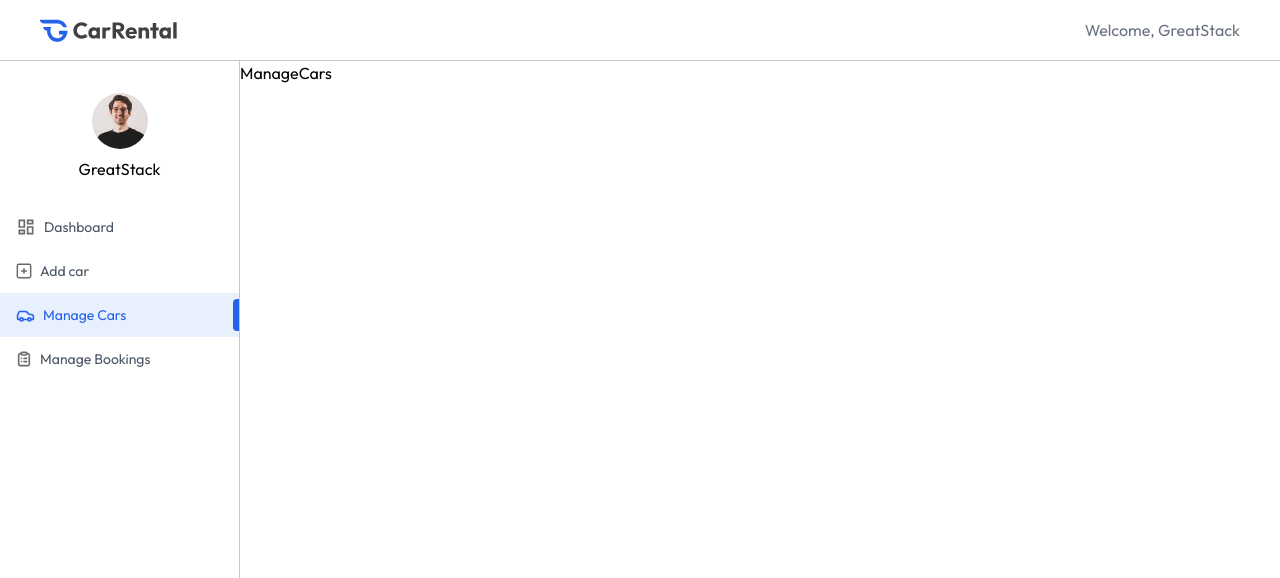
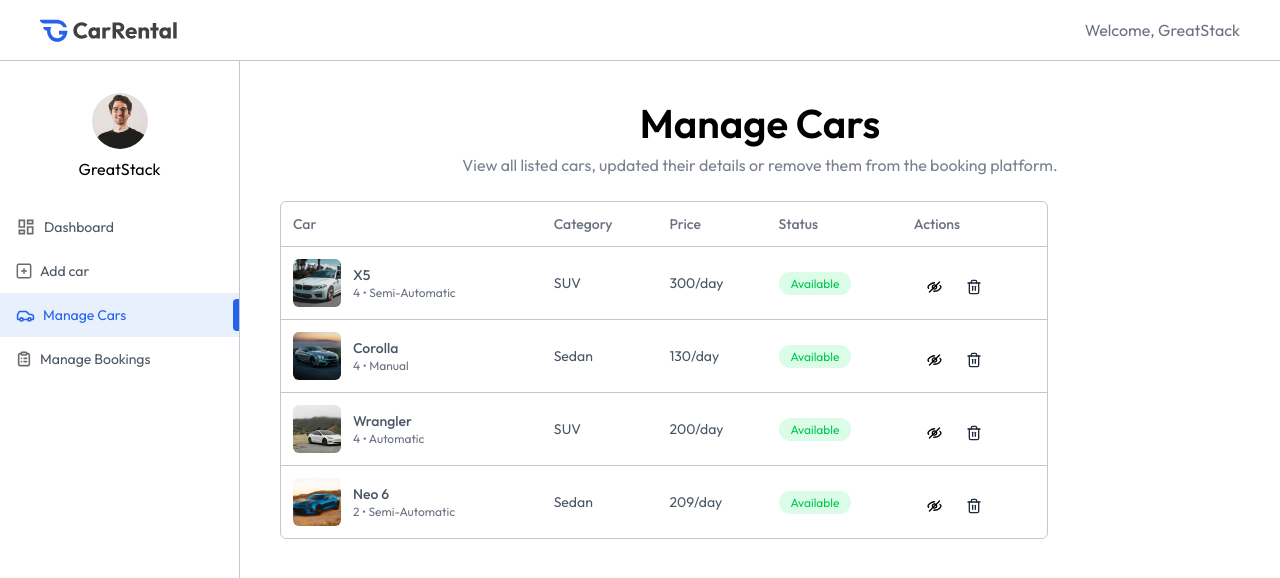
Before and after one commit to kumarnaidukarri/CarRental, a React (Vite) app: page /owner/manage-cars in a window 1280 px wide. Shown: the top 578 px of the page. Built offline with nearby package versions, Linux system fonts and the light colour scheme.

Commit message:
7.4 - 'Manage Cars Component' in Owner Dashboard Page

```diff
--- a/src/pages/owner/ManageCars.jsx
+++ b/src/pages/owner/ManageCars.jsx
@@ -1,5 +1,90 @@
+import { useEffect, useState } from "react";
+
+// my modules and components
+import { assets, dummyCarData } from "../../assets/assets.js";
+import Title from "../../components/Title.jsx";
+
 const ManageCars = () => {
-  return <div>ManageCars</div>;
+  const currency = import.meta.env.VITE_CURRENCY;
+  const [cars, setCars] = useState([]);
+
+  const fetchOwnerCars = async () => {
+    setCars(dummyCarData); // updates the state
+  };
+  useEffect(() => {
+    fetchOwnerCars();
+  }, []);
+
+  return (
+    <div className="px4 pt-10 md:px-10 w-full">
+      <Title
+        title={"Manage Cars"}
+        subTitle={
+          "View all listed cars, updated their details or remove them from the booking platform."
+        }
+      />
+      <div className="max-w-3xl w-full rounded-md overflow-hidden border border-borderColor mt-6">
+        <table className="w-full border-collapse text-left text-sm text-gray-600">
+          <thead className="text-gray-500">
+            <tr>
+              <th className="p-3 font-medium">Car</th>
+              <th className="p-3 font-medium max-md:hidden">Category</th>
+              <th className="p-3 font-medium">Price</th>
+              <th className="p-3 font-medium max-md:hidden">Status</th>
+              <th className="p-3 font-medium">Actions</th>
+            </tr>
+          </thead>
+          <tbody>
+            {cars.map((car, index) => (
+              <tr key={index} className="border-t border-borderColor">
+                <td className="p-3 flex items-center gap-3">
+                  <img
+                    src={car.image}
+                    alt=""
+                    className="h-12 w-12 aspect-square rounded-md object-cover"
+                  />
+                  <div className="max-md:hidden">
+                    <p className="font-medium">
+                      {car.band} {car.model}
+                    </p>
+                    <p className="text-xs text-gray-500">
+                      {car.seating_capacity} {" • "} {car.transmission}
+                    </p>
+                  </div>
+                </td>
+
+                <td className="p-3 max-md:hidden">{car.category}</td>
+                <td className="p-3">
+                  {currency} {car.pricePerDay}/day
+                </td>
+                <td className="p-3 max-md:hidden">
+                  <span
+                    className={`px-3 py-1 rounded-full text-xs  ${car.isAvailable ? "bg-green-100 text-green-500" : "bg-red-100 text-red-500"}`}
+                  >
+                    {car.isAvailable ? "Available" : "Unavailable"}
+                  </span>
+                </td>
+                <td className="flex items-center p-3">
+                  <img
+                    src={
+                      car.isAvailable ? assets.eye_close_icon : assets.eye_icon
+                    }
+                    alt=""
+                    className="cursor-pointer"
+                  />
+                  <img
+                    src={assets.delete_icon}
+                    alt=""
+                    className="cursor-pointer"
+                  />
+                </td>
+              </tr>
+            ))}
+          </tbody>
+        </table>
+      </div>
+    </div>
+  );
 };
 
 export default ManageCars;
```
Also changed, not shown: CarRental_Doc.txt.
